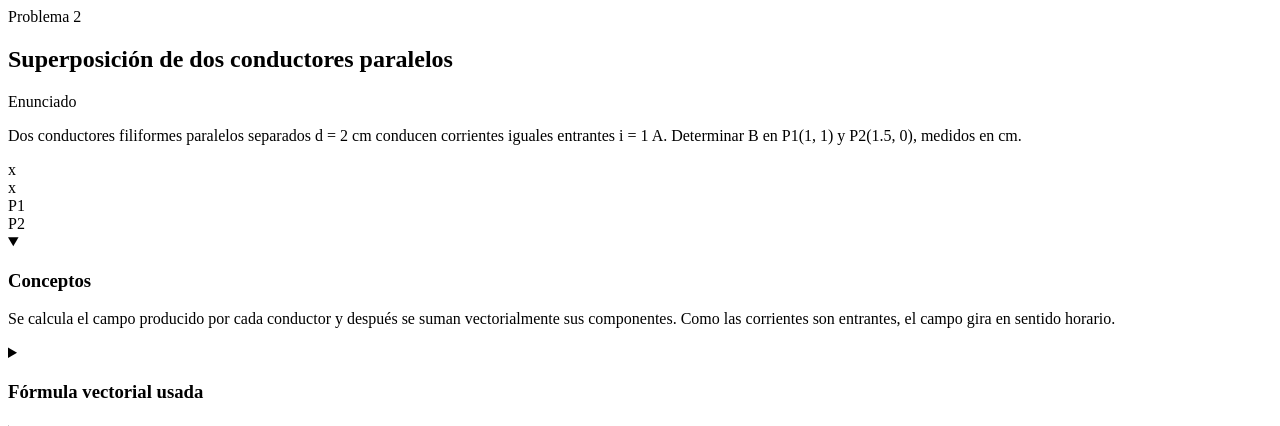
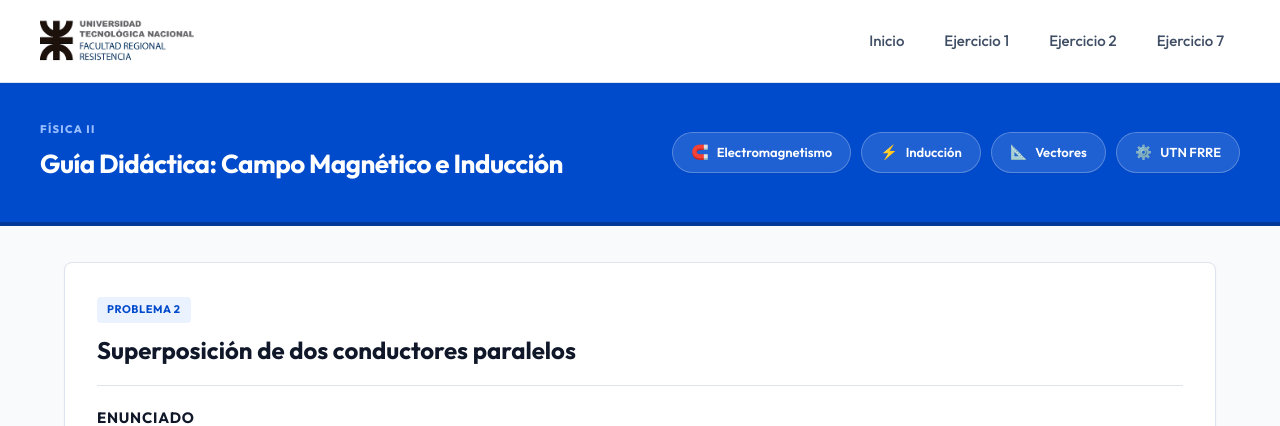
Before and after one commit to jhgakiyama/SimuladorCampoInduccionMagnetica, a Flask app: template app/templates/exercises/ex2.html in a window 1280 px wide. Shown: the top 426 px of the page. Run offline with Flask 3, Linux system fonts and the light colour scheme; the template is opened without the code that fills it: most values are stand-ins (such as "Sample title", 1, 10 or a date in 2020).

Commit message:
templates independientes por ejercicio

```diff
--- a/app/templates/base.html
+++ b/app/templates/base.html
@@ -14,10 +14,10 @@
           <img src="{{ url_for('static', filename='LOGO.png') }}" alt="Universidad Tecnológica Nacional - Regional Resistencia">
         </div>
         <nav class="nav-links" aria-label="Navegación Principal">
-          <a class="{{ 'active' if data.active_view == 'home' else '' }}" href="{{ url_for('index', view='home') }}">Inicio</a>
-          <a class="{{ 'active' if data.active_view == 'ex1' else '' }}" href="{{ url_for('index', view='ex1') }}">Ejercicio 1</a>
-          <a class="{{ 'active' if data.active_view == 'ex2' else '' }}" href="{{ url_for('index', view='ex2') }}">Ejercicio 2</a>
-          <a class="{{ 'active' if data.active_view == 'ex7' else '' }}" href="{{ url_for('index', view='ex7') }}">Ejercicio 7</a>
+          <a class="{{ 'active' if data.active_view == 'home' else '' }}" href="{{ url_for('home') }}">Inicio</a>
+          <a class="{{ 'active' if data.active_view == 'ex1' else '' }}" href="{{ url_for('exercise1') }}">Ejercicio 1</a>
+          <a class="{{ 'active' if data.active_view == 'ex2' else '' }}" href="{{ url_for('exercise2') }}">Ejercicio 2</a>
+          <a class="{{ 'active' if data.active_view == 'ex7' else '' }}" href="{{ url_for('exercise7') }}">Ejercicio 7</a>
         </nav>
       </div>
     </header>
--- a/app/templates/exercises/ex2.html
+++ b/app/templates/exercises/ex2.html
@@ -1,3 +1,6 @@
+{% extends "base.html" %}
+
+{% block content %}
 <article class="exercise" id="ejercicio-2">
   <div class="exercise-head">
     <span class="tag">Problema 2</span>
@@ -79,8 +82,7 @@
     </details>
   </div>
 
-  <form class="panel" method="get">
-    <input type="hidden" name="view" value="ex2">
+  <form class="panel" method="get" action="{{ url_for('exercise2') }}">
     <label>
       Corriente I (A)
       <input name="ex2_current" type="number" step="any" required value="{{ data.ex2.current }}">
@@ -108,3 +110,4 @@
     <button type="submit">Recalcular Parámetros</button>
   </form>
 </article>
+{% endblock %}
```
Also changed, not shown: app/templates/exercises/ex1.html (+5 -2 lines), app/templates/exercises/ex7.html (+5 -2 lines), app/templates/home.html (+7 -3 lines), app/templates/index.html (deleted, +0 -13 lines).
